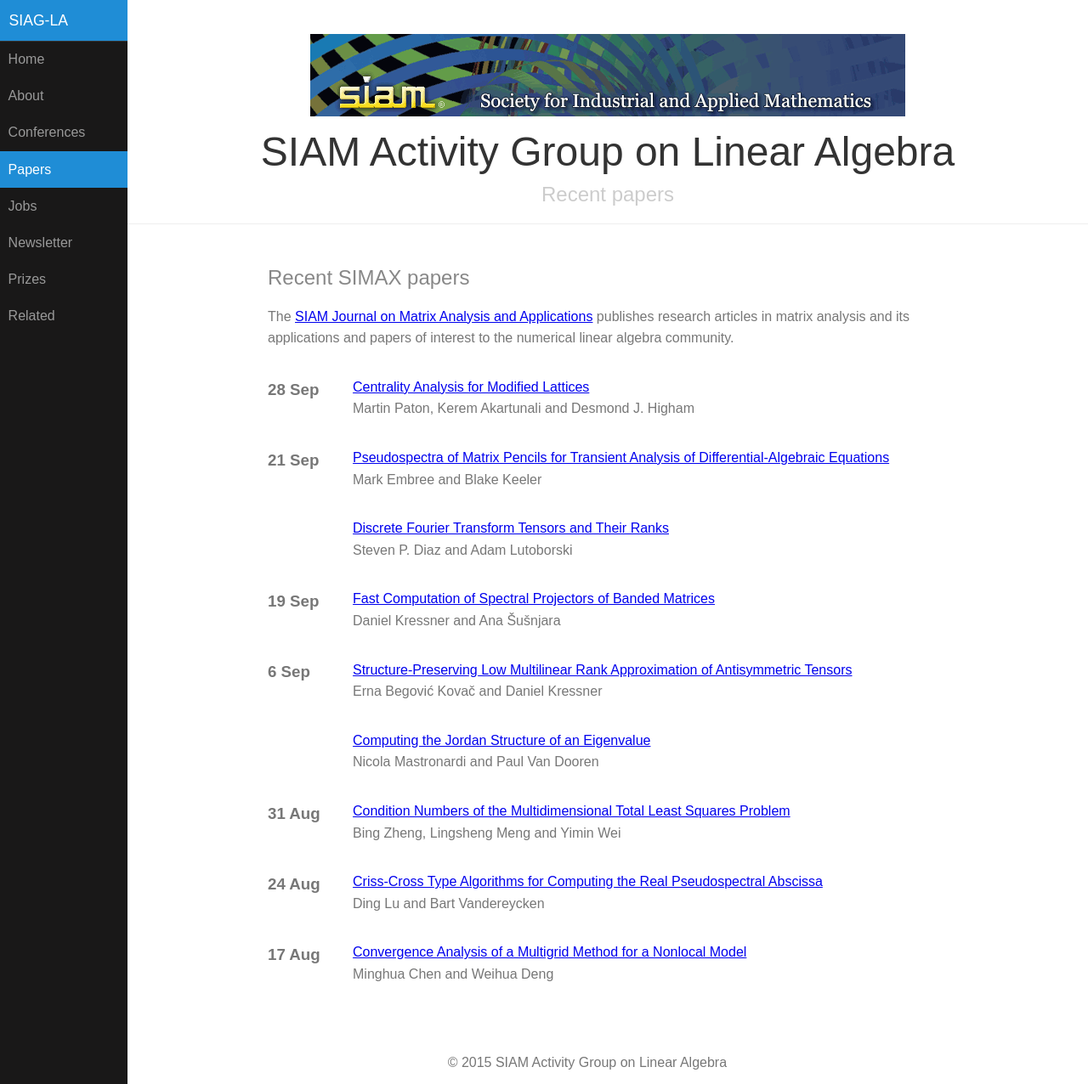
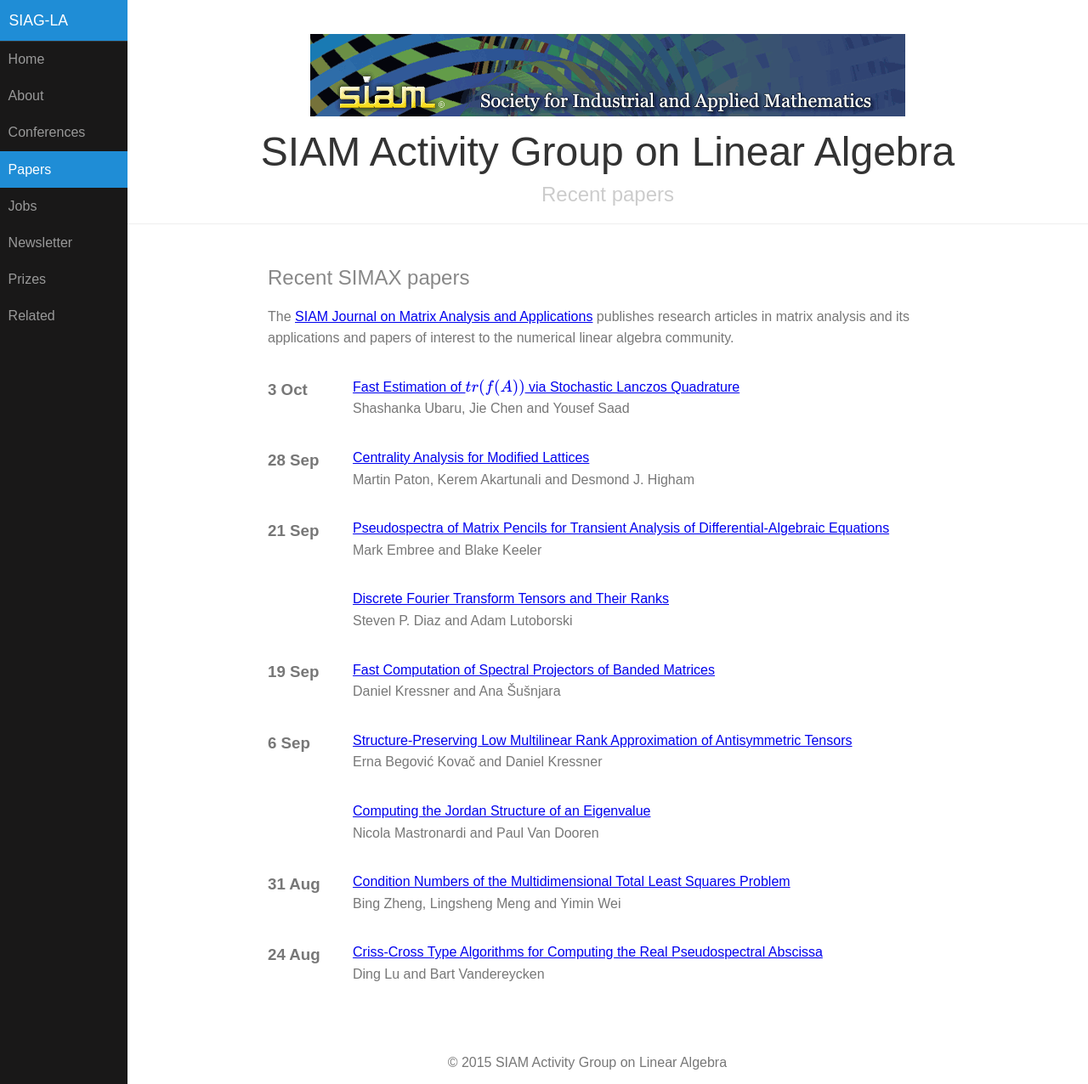
Before and after one commit to dbindel/siagla, a Jekyll site: the page built from simax.html, in a window 1280 px wide and 1276 px high. Shown: the whole window at 85% size. Built offline with Jekyll 4.4.1, drawn with Linux system fonts in a browser that asks for light colours; formulas are drawn with MathJax 3.

Commit message:
Automated updates to simax.yml

```diff
--- a/_data/simax.yml
+++ b/_data/simax.yml
@@ -2371,3 +2371,11 @@
   pp_start: '1055'
   title: Centrality Analysis for Modified Lattices
   volume: '38'
+- authors: Shashanka Ubaru, Jie Chen and Yousef Saad
+  date: '2017-10-03T07:00:00Z'
+  doi: doi:10.1137/16M1104974
+  link: http://epubs.siam.org/doi/abs/10.1137/16M1104974?ai=s7&mi=3ezuvv&af=R
+  pp_end: '1099'
+  pp_start: '1075'
+  title: Fast Estimation of $tr(f(A))$ via Stochastic Lanczos Quadrature
+  volume: '38'
```
